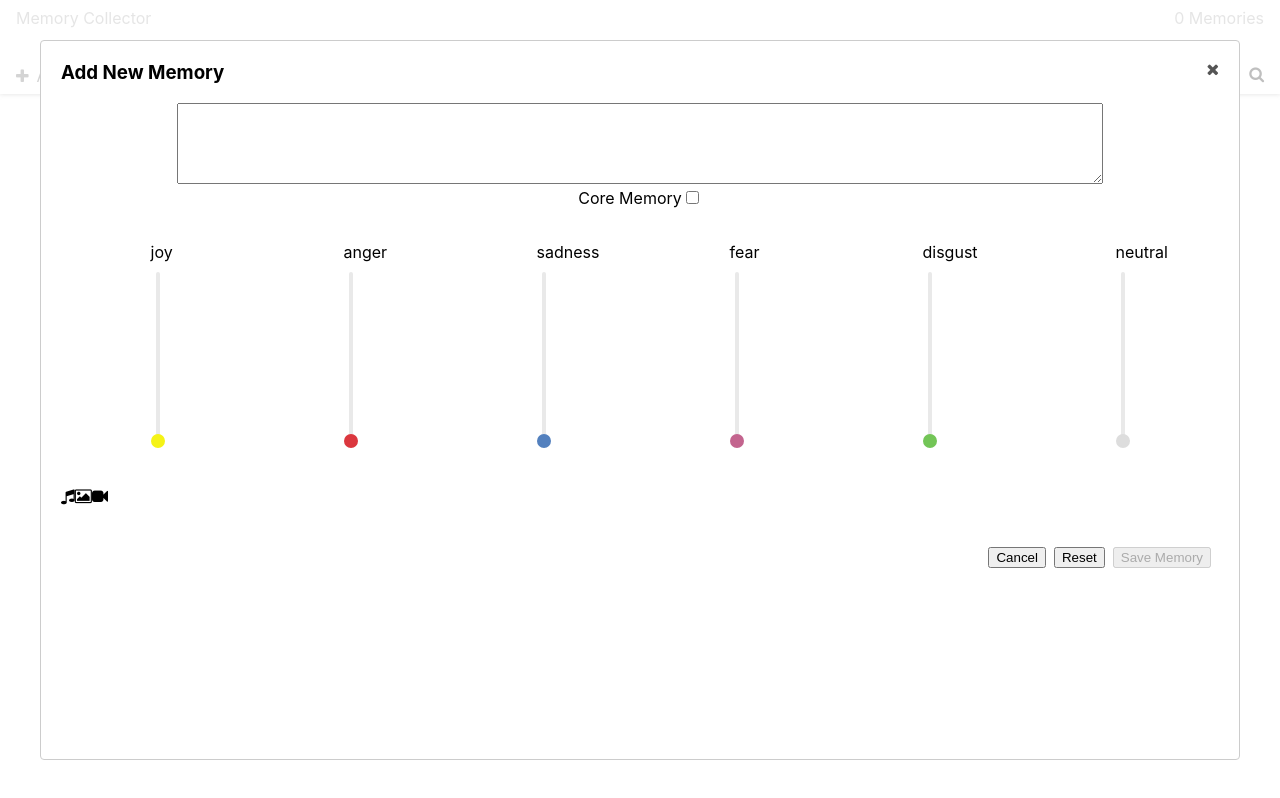
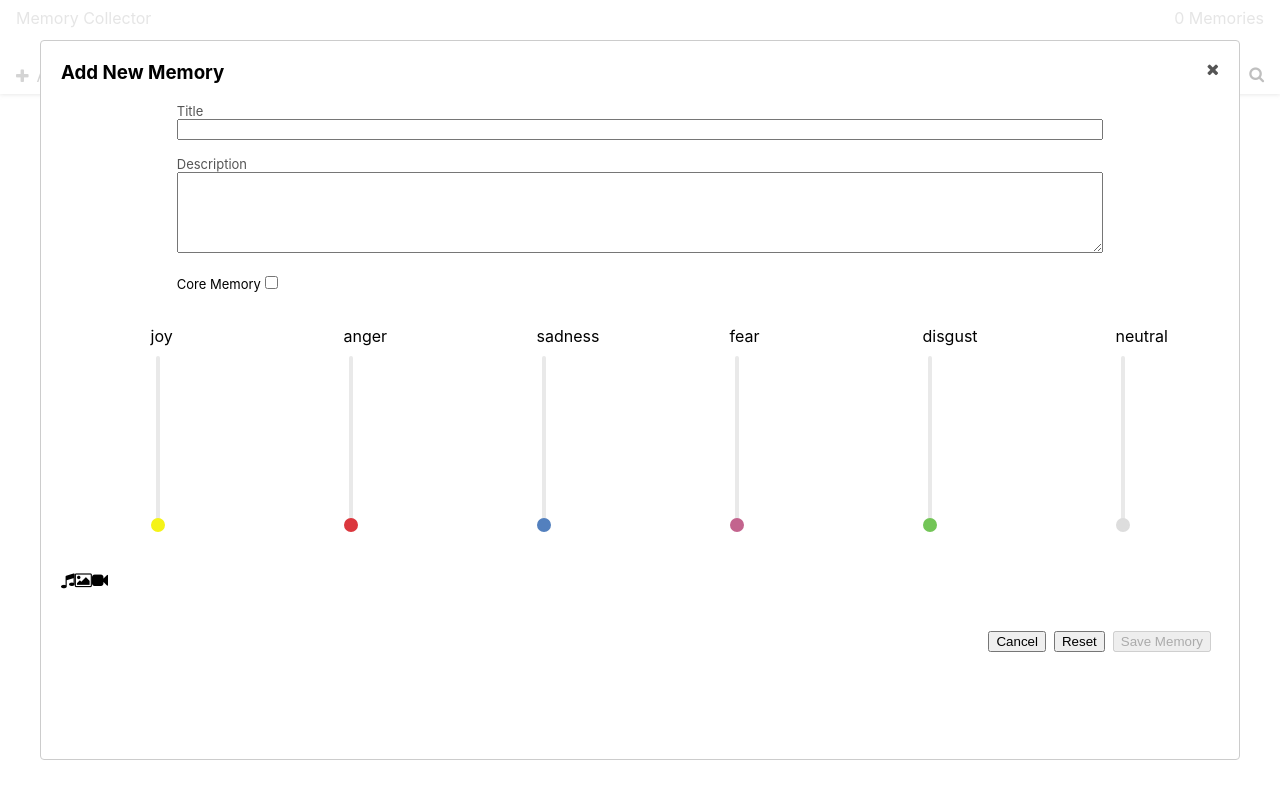
Before and after one commit to paul-uu/memories-pages, a React (Create React App) app in the folder v2/: page / in a window 1280 px wide. Both pictures are taken after a click on the element "Add Memory". Built offline with nearby package versions, Linux system fonts and the light colour scheme.

Commit message:
added 'Title' field to memory model, changed 'text' field to 'description'

```diff
--- a/v2/src/components/Body.tsx
+++ b/v2/src/components/Body.tsx
@@ -22,7 +22,7 @@ function Body(props: Props): React.ReactElement {
     let memoriesCopy = [...memories];
 
     if (searchString) {
-      memoriesCopy = memoriesCopy.filter((m) => m.text.includes(searchString));
+      memoriesCopy = memoriesCopy.filter((m) => m.title.includes(searchString) || m.description.includes(searchString));
     }
 
     if (filterBy) {
--- a/v2/src/components/Memory.tsx
+++ b/v2/src/components/Memory.tsx
@@ -26,7 +26,7 @@ function Memory(props: Props): React.ReactElement {
         data-for={memory.id}
       />
       <ReactTooltip place="top" id={memory.id} type="dark" effect="solid">
-        <strong>{dateTime}</strong>
+        <span>{memory.title && `${memory.title} - `}{dateTime}</span>
       </ReactTooltip>
     </>
   );
--- a/v2/src/components/MemoryModal.tsx
+++ b/v2/src/components/MemoryModal.tsx
@@ -26,12 +26,26 @@ const Header = styled.header`
     }
   }
 `;
+const Label = styled.label`
+  display: block;
+  margin-left: 10%;
+  font-size: 13px;
+  color: #555;
+`;
+const TitleInput = styled.input`
+  width: 80%;
+  margin-left: 10%;
+  margin-bottom: 16px;
+  display: block;
+`;
 const Textarea = styled.textarea`
   width: 80%;
   margin-left: 10%;
+  margin-bottom: 16px;
 `;
 const CoreMemory = styled.div`
-  text-align: center;
+  margin-left: 10%;
+  font-size: 13px;
   margin-bottom: 64px;
 `;
 const Buttons = styled.div`
@@ -53,7 +67,8 @@ function MemoryModal(props: Props): React.ReactElement {
     const emptyMemory: IMemory = {
       id: generateId(),
       dateTime: new Date().getTime(),
-      text: '',
+      title: '',
+      description: '',
       media: { audio: '', image: '', video: '' },
       isCoreMemory: false,
       emotions: {
@@ -123,17 +138,8 @@ function MemoryModal(props: Props): React.ReactElement {
 
   const handleInputChange = (e: any) => {
     const currentMemory = Object.assign({}, memory);
-    const value =
-      e.target.type === 'checkbox' ? e.target.checked : e.target.value;
-
-    if (e.target.name === 'text') {
-      if (value.trim().length > 0) {
-        console.log('remove no-text error');
-      }
-      currentMemory.text = value;
-    } else if (e.target.name === 'isCoreMemory') {
-      currentMemory.isCoreMemory = value;
-    }
+    const value = e.target.type === 'checkbox' ? e.target.checked : e.target.value;
+    currentMemory[e.target.name] = value;
     setMemory(currentMemory);
   };
 
@@ -171,7 +177,10 @@ function MemoryModal(props: Props): React.ReactElement {
 
   const getMemoryErrors = (memory: IMemory): string[] => {
     const errorMessages = [];
-    if (memory.text.trim().length <= 0) {
+    if (memory.title.trim().length <= 0) {
+      errorMessages.push('Please add a title for your memory');
+    }
+    if (memory.description.trim().length <= 0) {
       errorMessages.push('Please add a description of your memeory');
     }
     if (!hasEmotions(memory.emotions)) {
@@ -202,12 +211,20 @@ function MemoryModal(props: Props): React.ReactElement {
         <i className="fa fa-times" onClick={props.toggleAddModal}></i>
       </Header>
 
+      <Label>Title</Label>
+      <TitleInput
+        name='title'
+        value={memory.title}
+        onChange={handleInputChange}
+      />
+
+      <Label>Description</Label>
       <Textarea
-        name="text"
+        name="description"
         rows={5}
-        value={memory.text}
+        value={memory.description}
         onChange={handleInputChange}
-      ></Textarea>
+      />
 
       <CoreMemory>
         <label>Core Memory</label>
--- a/v2/src/components/ViewMemoryModal.tsx
+++ b/v2/src/components/ViewMemoryModal.tsx
@@ -25,11 +25,15 @@ const RadialChartContainer = styled.div`
   }
 `;
 
+const MemoryTitle = styled.div`
+  margin-bottom: 8px;
+`;
+
 const MemoryDateTime = styled.div`
   margin-bottom: 8px;
 `;
 
-const MemoryText = styled.div`
+const MemoryDescription = styled.div`
   margin-bottom: 16px
 `;
 
@@ -58,7 +62,7 @@ const radialChartLabelsStyle = {
 const ViewMemoryModal = (props: Props) => {
   const memContext: any = useContext(MemoriesContext);
   if (props.memory) {
-    const { text, emotions, dateTime } = props.memory;
+    const { title, description, emotions, dateTime } = props.memory;
 
     const formattedDateTime = moment(dateTime).format("dddd, MMMM Do YYYY, h:mm:ss A")
 
@@ -70,6 +74,7 @@ const ViewMemoryModal = (props: Props) => {
         role="dialog"
         contentLabel="View Memory"
       >
+        <MemoryTitle>{title}</MemoryTitle>
         <MemoryDateTime>{formattedDateTime}</MemoryDateTime>
         <RadialChartContainer>
           <RadialChart
@@ -81,7 +86,7 @@ const ViewMemoryModal = (props: Props) => {
             labelsStyle={radialChartLabelsStyle}
           />
         </RadialChartContainer>
-        <MemoryText>{text}</MemoryText>
+        <MemoryDescription>{description}</MemoryDescription>
         <Button onClick={() => props.toggle()}>Close</Button>
         <Button
           onClick={() => {
--- a/v2/src/constants/interfaces.tsx
+++ b/v2/src/constants/interfaces.tsx
@@ -1,7 +1,8 @@
 export interface IMemory {
   id: string;
   dateTime: number;
-  text: string; // rename to description
+  title: string;
+  description: string; // rename to description
   media: {
     audio?: string | undefined;
     image?: string | undefined;
```
